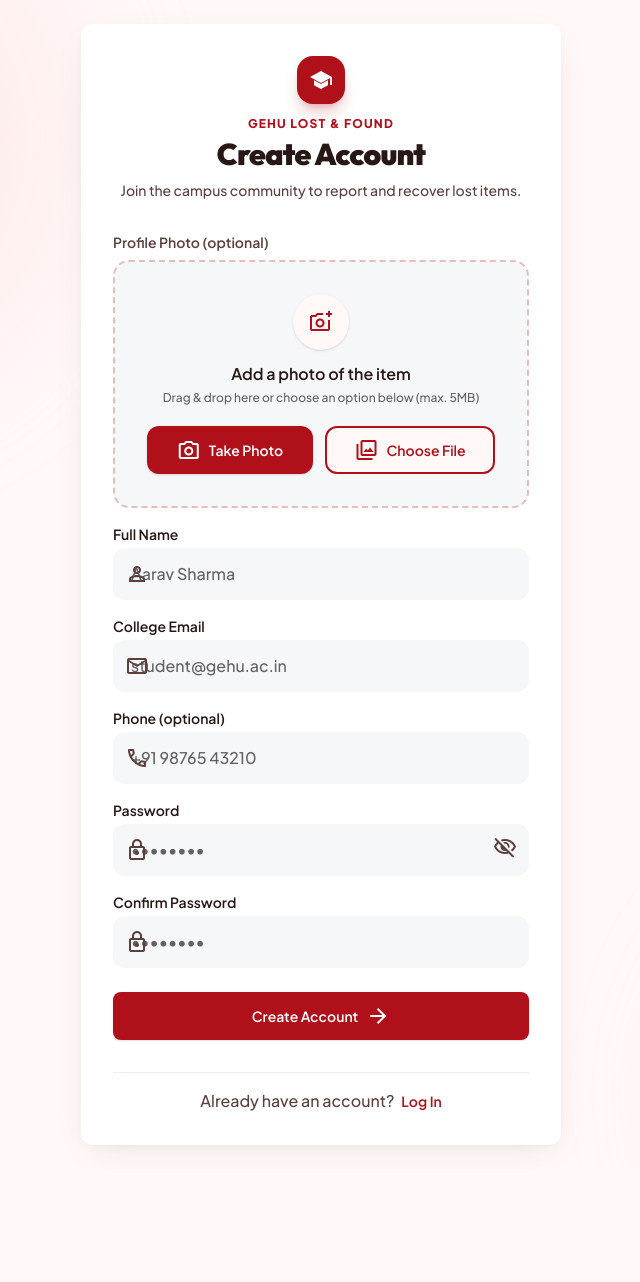
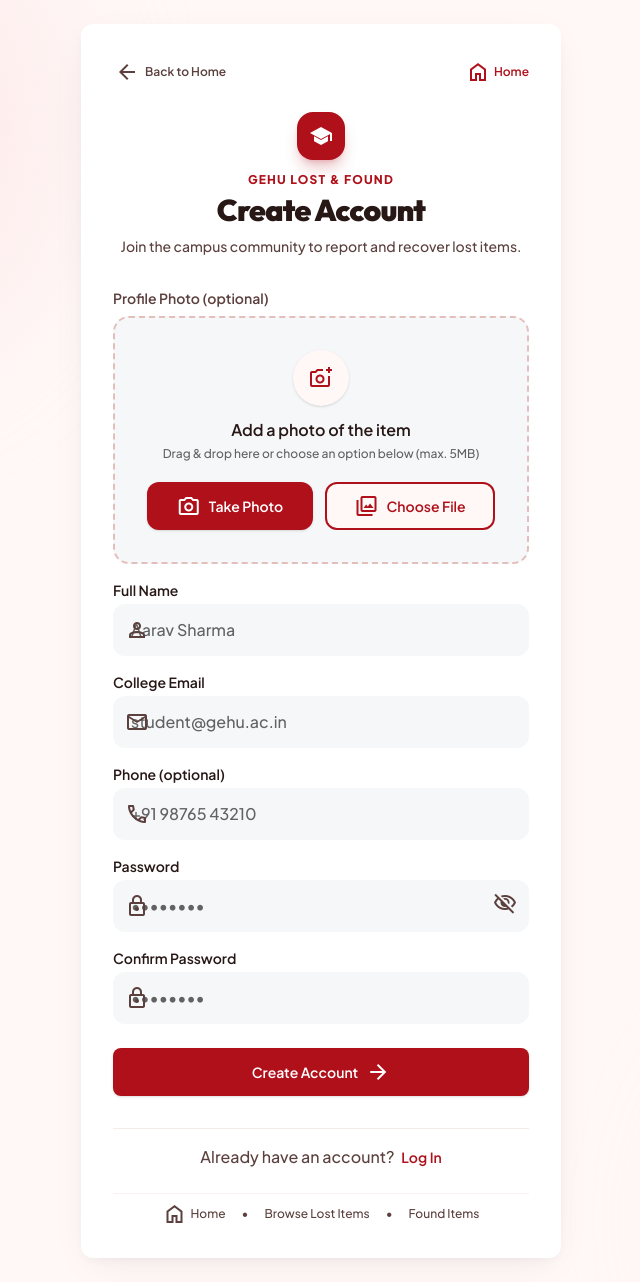
Before and after one commit to Rahul2005-ctrl/Lost-And-Found, a React (Vite) app: page /signup in a window 1280 px wide. Shown: the whole page, without its empty margins (319-959 px from the left). Before the commit the page ends 1169 px from the top, so only its background shows below. Built offline with nearby package versions, Linux system fonts and the light colour scheme; no server answers.

Commit message:
Add Back to Home button and quick links to Login and SignUp pages

```diff
--- a/src/pages/Login.jsx
+++ b/src/pages/Login.jsx
@@ -73,19 +73,37 @@
       <div className="absolute bottom-[-10%] right-[-10%] w-[30vw] h-[30vw] rounded-full bg-error-container/30 blur-3xl pointer-events-none" />
 
       <div className="bg-surface-container-lowest w-full max-w-[420px] rounded-xl p-stack-lg md:p-8 shadow-ambient flex flex-col gap-stack-lg animate-fade-in relative z-10">
+        {/* Back to Home Link */}
+        <div className="flex items-center justify-between">
+          <Link
+            to="/"
+            className="inline-flex items-center gap-1.5 text-xs font-semibold text-on-surface-variant hover:text-primary transition-colors py-1 px-2.5 rounded-lg hover:bg-surface-muted -ml-2"
+          >
+            <span className="material-symbols-outlined text-[18px]">arrow_back</span>
+            <span>Back to Home</span>
+          </Link>
+          <Link
+            to="/"
+            className="text-xs font-semibold text-primary hover:underline flex items-center gap-1"
+          >
+            <span className="material-symbols-outlined text-[16px]">home</span>
+            <span>Home</span>
+          </Link>
+        </div>
+
         {/* Branding Header */}
-        <div className="flex flex-col items-center text-center gap-1 mb-2">
-          <div className="w-12 h-12 rounded-2xl bg-primary text-on-primary flex items-center justify-center shadow-lg shadow-primary/25 mb-2">
+        <Link to="/" className="flex flex-col items-center text-center gap-1 mb-2 group">
+          <div className="w-12 h-12 rounded-2xl bg-primary text-on-primary flex items-center justify-center shadow-lg shadow-primary/25 mb-2 group-hover:scale-105 transition-transform">
             <span className="material-symbols-outlined text-3xl fill">school</span>
           </div>
           <span className="text-xs font-black tracking-widest text-primary uppercase">GEHU CAMPUS</span>
-          <h1 className="font-heading text-2xl md:text-3xl font-black text-on-surface tracking-tight uppercase">
+          <h1 className="font-heading text-2xl md:text-3xl font-black text-on-surface tracking-tight uppercase group-hover:text-primary transition-colors">
             Lost <span className="text-primary font-black">&</span> Found
           </h1>
           <p className="font-body text-sm text-on-surface-variant mt-1">
             {resetMode ? 'Enter your college email to reset your password.' : 'Welcome back! Please log in to continue.'}
           </p>
-        </div>
+        </Link>
 
         {successMessage && (
           <div className="bg-status-found-bg text-status-found-text px-4 py-3 rounded-lg font-body text-sm text-center">
@@ -226,6 +244,22 @@
             </p>
           </div>
         )}
+
+        {/* Quick return to Home */}
+        <div className="flex items-center justify-center gap-4 text-xs text-on-surface-variant pt-2 border-t border-outline-variant/20">
+          <Link to="/" className="hover:text-primary transition-colors flex items-center gap-1 font-medium">
+            <span className="material-symbols-outlined text-[16px]">home</span>
+            <span>Home</span>
+          </Link>
+          <span>•</span>
+          <Link to="/lost" className="hover:text-primary transition-colors">
+            Browse Lost Items
+          </Link>
+          <span>•</span>
+          <Link to="/found" className="hover:text-primary transition-colors">
+            Found Items
+          </Link>
+        </div>
       </div>
     </main>
   )
--- a/src/pages/SignUp.jsx
+++ b/src/pages/SignUp.jsx
@@ -137,6 +137,14 @@
               <span className="material-symbols-outlined text-[20px]">login</span>
             </Link>
 
+            <Link
+              to="/"
+              className="w-full bg-surface-muted text-on-surface hover:bg-surface-variant font-body text-sm font-semibold py-3 px-4 rounded-lg transition-colors flex items-center justify-center gap-2 border border-outline-variant/30"
+            >
+              <span className="material-symbols-outlined text-[18px]">home</span>
+              <span>Back to Home</span>
+            </Link>
+
             <button
               type="button"
               onClick={handleResend}
@@ -172,18 +180,37 @@
       <div className="absolute bottom-[-10%] right-[-10%] w-[30vw] h-[30vw] rounded-full bg-error-container/30 blur-3xl pointer-events-none" />
 
       <div className="bg-surface-container-lowest w-full max-w-[480px] rounded-xl p-stack-lg md:p-8 shadow-ambient flex flex-col gap-stack-lg animate-fade-in relative z-10">
-        <div className="flex flex-col items-center text-center gap-1 mb-2">
-          <div className="w-12 h-12 rounded-2xl bg-primary text-on-primary flex items-center justify-center shadow-lg shadow-primary/25 mb-2">
+        {/* Back to Home Link */}
+        <div className="flex items-center justify-between">
+          <Link
+            to="/"
+            className="inline-flex items-center gap-1.5 text-xs font-semibold text-on-surface-variant hover:text-primary transition-colors py-1 px-2.5 rounded-lg hover:bg-surface-muted -ml-2"
+          >
+            <span className="material-symbols-outlined text-[18px]">arrow_back</span>
+            <span>Back to Home</span>
+          </Link>
+          <Link
+            to="/"
+            className="text-xs font-semibold text-primary hover:underline flex items-center gap-1"
+          >
+            <span className="material-symbols-outlined text-[16px]">home</span>
+            <span>Home</span>
+          </Link>
+        </div>
+
+        {/* Branding Header */}
+        <Link to="/" className="flex flex-col items-center text-center gap-1 mb-2 group">
+          <div className="w-12 h-12 rounded-2xl bg-primary text-on-primary flex items-center justify-center shadow-lg shadow-primary/25 mb-2 group-hover:scale-105 transition-transform">
             <span className="material-symbols-outlined text-3xl fill">school</span>
           </div>
           <span className="text-xs font-black tracking-widest text-primary uppercase">GEHU LOST & FOUND</span>
-          <h1 className="font-heading text-2xl md:text-3xl font-black text-on-surface tracking-tight">
+          <h1 className="font-heading text-2xl md:text-3xl font-black text-on-surface tracking-tight group-hover:text-primary transition-colors">
             Create Account
           </h1>
           <p className="font-body text-sm text-on-surface-variant mt-1">
             Join the campus community to report and recover lost items.
           </p>
-        </div>
+        </Link>
 
         {error && (
           <div className="bg-error-container text-on-error-container px-4 py-3 rounded-lg font-body text-sm">{error}</div>
@@ -266,6 +293,22 @@
             </Link>
           </p>
         </div>
+
+        {/* Quick return to Home */}
+        <div className="flex items-center justify-center gap-4 text-xs text-on-surface-variant pt-2 border-t border-outline-variant/20">
+          <Link to="/" className="hover:text-primary transition-colors flex items-center gap-1 font-medium">
+            <span className="material-symbols-outlined text-[16px]">home</span>
+            <span>Home</span>
+          </Link>
+          <span>•</span>
+          <Link to="/lost" className="hover:text-primary transition-colors">
+            Browse Lost Items
+          </Link>
+          <span>•</span>
+          <Link to="/found" className="hover:text-primary transition-colors">
+            Found Items
+          </Link>
+        </div>
       </div>
     </main>
   )
```
